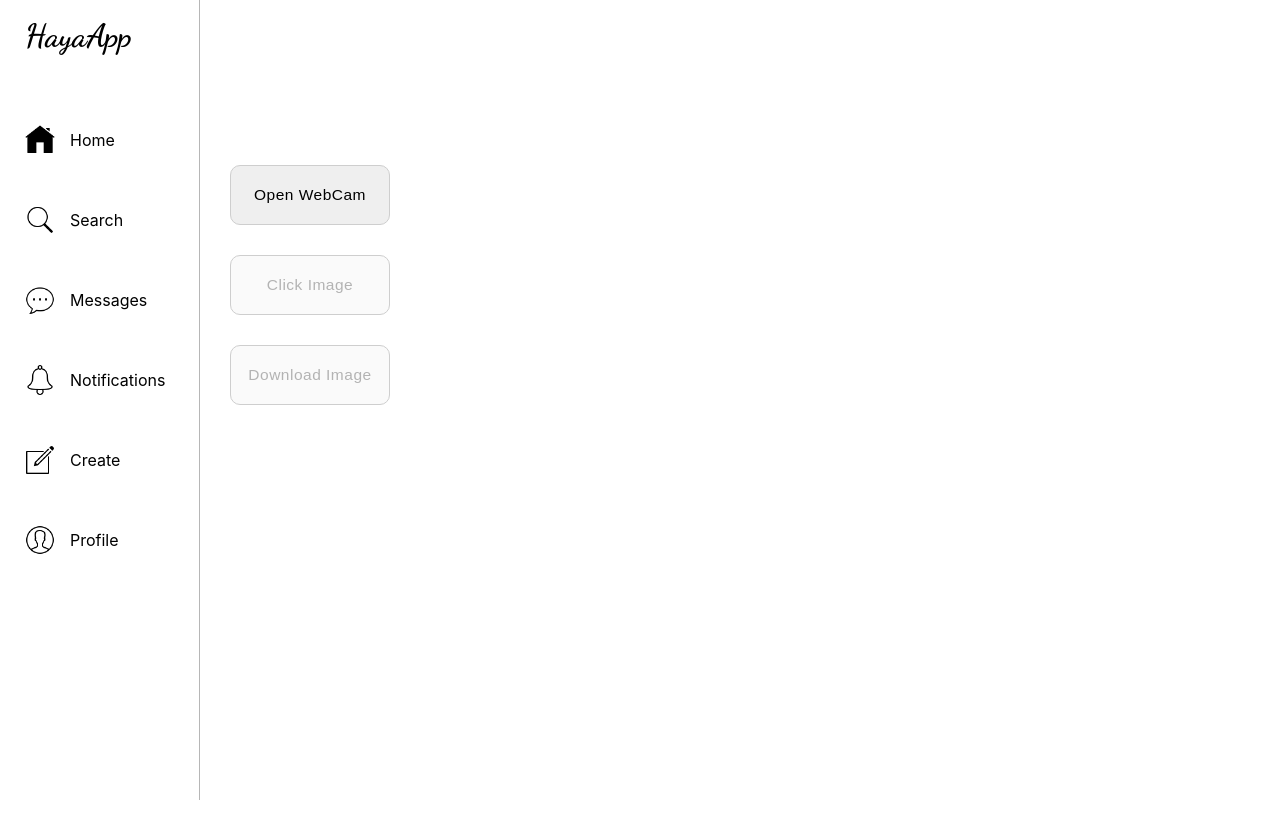
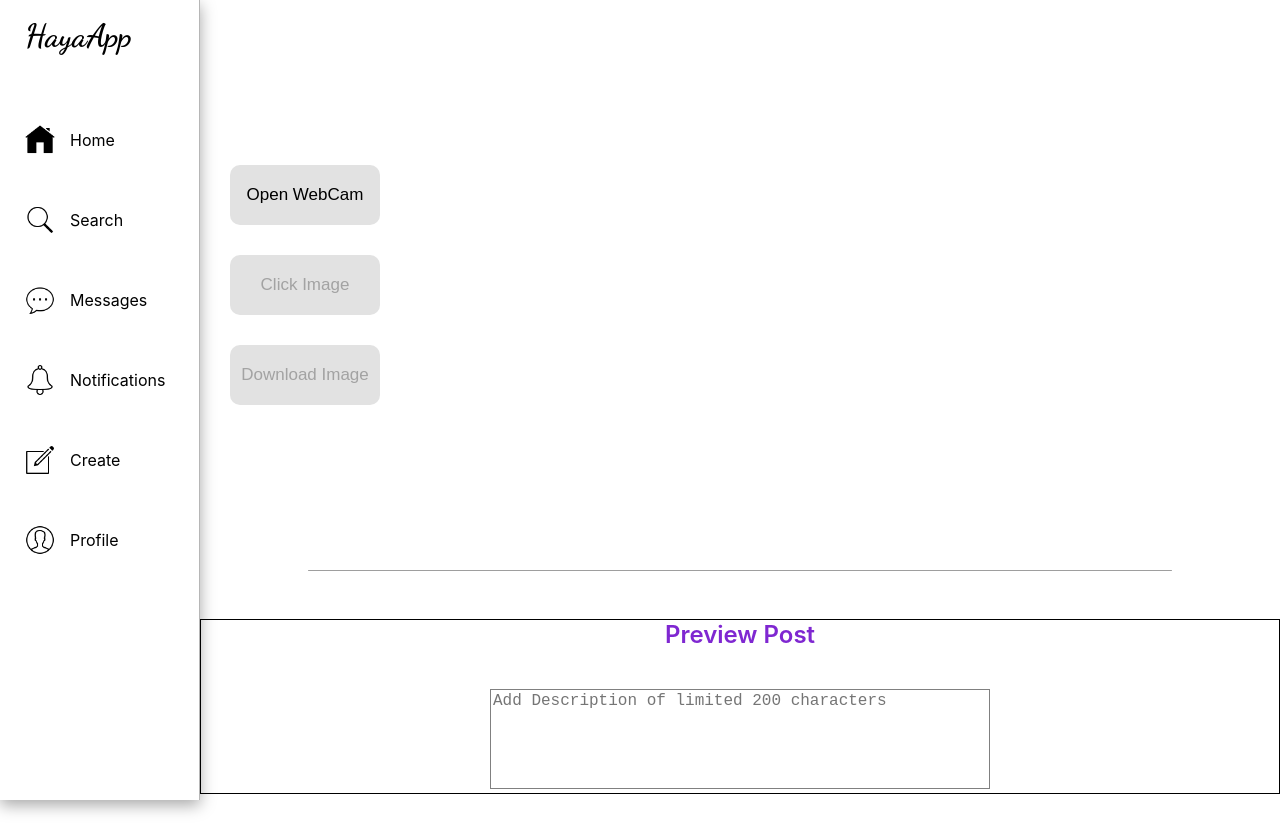
Before and after one commit to UsmanSaleem2003/MERN_Social_Media_App-HayaApp, a React (Create React App) app in the folder frontend/: page /create in a window 1280 px wide. Before the commit the page ends 800 px from the top, so only its background shows below. Built offline with nearby package versions, Linux system fonts and the light colour scheme.

Commit message:
Sidebar updated

```diff
--- a/frontend/src/Components/AddContent/AddContent.css
+++ b/frontend/src/Components/AddContent/AddContent.css
@@ -1,16 +1,18 @@
 .AddContent{
     margin-top: 40px;
-    height: 490px;
     width: auto;
     margin-bottom: 40px;
     border-radius: 10px;
     display: flex;
+    flex-direction: column;
+    justify-content: center;
+}
+
+.camera-contents{
+    display: flex;
     flex-direction: row;
     align-items: center;
-    /* border: 1px solid black; */
-    /* background-color: rgb(209, 209, 209); */
-    /* background-color: rgb(218, 218, 218); */
-    /* box-shadow: rgba(50, 50, 93, 0.25) 0px 13px 27px -5px, rgba(0, 0, 0, 0.3) 0px 8px 16px -8px; */
+    height: 490px;
 }
 
 .lower-part{
@@ -45,21 +47,67 @@
 }
 
 .webcam-btn, .clickImage-btn, .downloadImg-btn{
-    width: 160px;
+    width: 150px;
     height: 60px;
+    font-size: 17px;
+    border: none;
+    display: flex;
+    align-items: center;
+    justify-content: center;
     border-radius: 10px;
-    border: 1px solid #cecece;
+    background-color: rgb(226, 226, 226);
     cursor: pointer;
-    font-size: 15.5px;
-    font-weight: 500;
-    letter-spacing: 0.5px;
 }
 
 .webcam-btn:hover, .clickImage-btn:hover, .downloadImg-btn:hover{
-    background-color: #dfdfdf;
+    transition: 0.5s ease-in-out;
+    box-shadow: rgba(50, 50, 93, 0.25) 0px 13px 27px -5px, rgba(0, 0, 0, 0.3) 0px 8px 16px -8px;
+
 }
 
 .webcam-pic{
     margin-left: 100px;
     border-radius: 20px;
 }
+
+.post-inputs{
+    display: flex;
+    flex-direction: column;
+    margin-top: 40px;
+    align-items: center;
+    /* background-color: rgb(226, 226, 226); */
+    border: 1px solid;
+
+}
+
+.post-inputs span{
+    font-size: x-large;
+    font-weight: 600;
+    color: rgb(127, 39, 209);
+    margin-bottom: 40px;
+}
+
+.Preview-post-contents{
+    display: flex;
+    flex-direction: row;
+    align-items: center;
+}
+
+.clicked-img{
+    width: 250px;
+    height: 200px;
+    object-fit: cover;
+    margin-right: 30px;
+}
+
+textarea{
+    width: 500px;
+    height: 100px;
+    resize: none;
+    font-size: large;
+    border: 1px solid grey;
+}
+
+textarea:focus{
+    outline: none;
+}
--- a/frontend/src/Components/AddContent/AddContent.js
+++ b/frontend/src/Components/AddContent/AddContent.js
@@ -5,17 +5,17 @@ import Webcam from "react-webcam";
 export default function AddContent() {
     const [webcam, setWebcam] = useState(false); // to check whether to open camera or not
     const [capturedImage, setCapturedImage] = useState(false); // to store the clicked image
+    const [imgURL, setImgURL] = useState("");
     const webRef = useRef(null);
 
 
-    function imageClicked() {
-        setCapturedImage(true);
+    const ClickImaged = async () => {
+        setCapturedImage(!capturedImage);
+        setImgURL(webRef.current.getScreenshot());
     }
-
 
     const downloadImage = async () => {
         const imgUrl = webRef.current.getScreenshot();
-        // setCapturedImage(imgUrl);
 
         // Convert base64 to Blob
         fetch(imgUrl)
@@ -49,15 +49,36 @@ export default function AddContent() {
         <div className='AddContent'>
 
 
-            <div className='addContent-buttons'>
-                {webcam ? <button className='webcam-btn' onClick={() => setWebcam(false)}> Close WebCam </button> : <button className='webcam-btn' onClick={() => setWebcam(true)}>Open WebCam</button>}
-                {webcam ? <button className='clickImage-btn' onClick={imageClicked}>Click Image</button> : <button className='clickImage-btn' onClick={imageClicked} disabled>Click Image</button>}
-                {capturedImage ? <button className='downloadImg-btn' onClick={downloadImage}>Download Image</button> : <button className='clickImage-btn' onClick={downloadImage} disabled>Download Image</button>}
-                {/* {capturedImage ? <img src={capturedImage} alt='' /> : <p>No Image Captured</p>} */}
+            <div className='camera-contents'>
+
+                <div className='addContent-buttons'>
+                    {webcam ? <button className='webcam-btn' onClick={() => setWebcam(false)}> Close WebCam </button> : <button className='webcam-btn' onClick={() => setWebcam(true)}>Open WebCam</button>}
+                    {/* {webcam ?  <button className='clickImage-btn' onClick={ClickImaged}>Click Image</button> : <button className='clickImage-btn' onClick={ClickImaged} disabled>Click Image</button>} */}
+                    {webcam ? capturedImage ? <button className='clickImage-btn' onClick={ClickImaged}>Back</button> : <button className='clickImage-btn' onClick={ClickImaged} >Click Image</button> : <button className='clickImage-btn' onClick={ClickImaged} disabled>Click Image</button>}
+                    {capturedImage ? webcam ? <button className='downloadImg-btn' onClick={downloadImage}>Download Image</button> : <button className='clickImage-btn' onClick={downloadImage} disabled>Download Image</button> : <button className='clickImage-btn' onClick={downloadImage} disabled>Download Image</button>}
+                </div>
+
+                <div className='webcam-pic'>
+                    {webcam ? <Webcam imageSmoothing={true} ref={webRef} mirrored={true} /> : null}
+                </div>
             </div>
 
-            <div className='webcam-pic'>
-                {webcam ? <Webcam imageSmoothing={true} ref={webRef} mirrored={true} /> : null}
+            <hr />
+
+            <div className='post-inputs'>
+
+                <span>Preview Post</span>
+
+                <div className='Preview-post-contents'>
+
+                    <div className='preview-image'>
+                        {capturedImage ? <img src={imgURL} alt='clickedimg' className='clicked-img' /> : null}
+                    </div>
+
+                    <div className='picture-data'>
+                        <textarea maxLength={10} placeholder='Add Description of limited 200 characters' />
+                    </div>
+                </div>
             </div>
         </div>
     );
--- a/frontend/src/Components/Sidebar/Sidebar.css
+++ b/frontend/src/Components/Sidebar/Sidebar.css
@@ -9,6 +9,10 @@
     gap: 10px;
     border-right: 1px solid rgb(182, 182, 182);
     overflow: hidden;
+}
+.sidebar:hover{
+    transition: 0.75s ease-in-out;
+    box-shadow: rgba(0, 0, 0, 0.35) 0px 5px 15px;
 }
 
 .logo{
```
